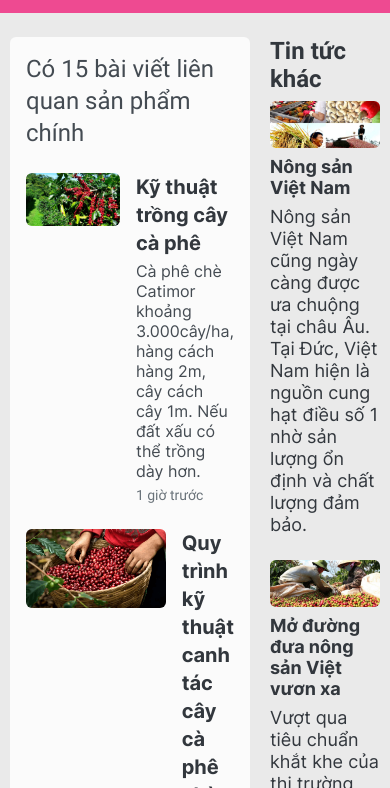
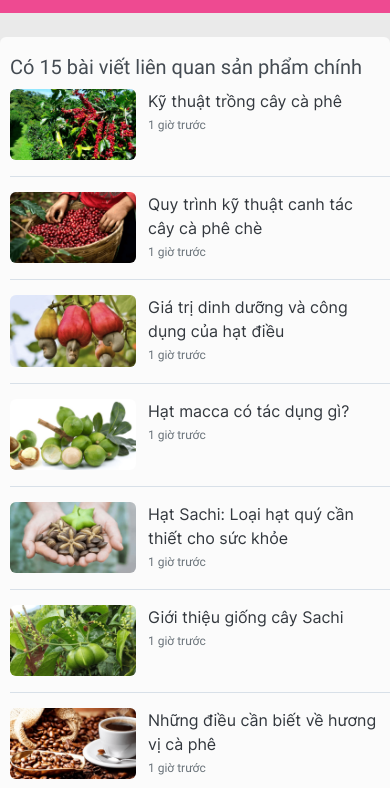
Before and after one commit to TuongVu95/gmt, a website: page news.html in a window 390 px wide. Shown: the part 109-897 px from the top of the page. Drawn offline with Linux system fonts and the light colour scheme; files whose address does not match are found by name.

Commit message:
news mobile

```diff
--- a/news.html
+++ b/news.html
@@ -32,7 +32,7 @@
                     <div class="nav">
                         <ul class="nav-list">
                             <li class="nav-item">
-                                <a href="http://" class="nav-link nav-active">TRANG CHỦ</a>
+                                <a href="http://" class="nav-link">TRANG CHỦ</a>
                             </li>
                             <li class="nav-item">
                                 <a href="http://" class="nav-link">GIỚI THIỆU</a>
@@ -41,7 +41,7 @@
                                 <a href="http://" class="nav-link">SẢN PHẨM</a>
                             </li>
                             <li class="nav-item">
-                                <a href="http://" class="nav-link">TIN TỨC</a>
+                                <a href="http://" class="nav-link nav-active">TIN TỨC</a>
                             </li>
                             <li class="nav-item">
                                 <a href="http://" class="nav-link ">LIÊN HỆ</a>
@@ -62,7 +62,7 @@
        <div class="section-page">
         <div class="container">
             <div class="row">
-                <div class="col rs-col col-8">
+                <div class="col rs-col col-8 col-md-12">
                     <div class="card rs-card">
                         <div class="card-title">Có 15 bài viết liên quan sản phẩm chính</div>
                         <div class="card-content">
@@ -86,6 +86,7 @@
                                         <div class="desc">Trồng tốt nhất từ tháng 6 đến 15/8 hàng năm. - Cách trồng: Đất trong hố trồng cà phê cần đảo trộn đều, dùng cuốc móc 1 lỗ nhỏ giữa hố.</div>
                                         <div class="time">1 giờ trước</div>
                                     </div>
+                                    <span class="line"></span>
                                 </li>
                                 <li class="list__item">
                                     <div class="list__item-img">
@@ -96,6 +97,7 @@
                                         <div class="desc">Hạt điều là hạt thuộc họ Anacardium occidentale có nguồn gốc từ Brazil được trồng nhiều ở các tỉnh phía Nam của Việt Nam</div>
                                         <div class="time">1 giờ trước</div>
                                     </div>
+                                    <span class="line"></span>
                                 </li>
                                 <li class="list__item">
                                     <div class="list__item-img">
@@ -106,6 +108,7 @@
                                         <div class="desc">Mắc ca hay mác ca là tên gọi từ cách phiên âm trong tiếng Việt của chi thực vật có danh pháp khoa học Macadamia</div>
                                         <div class="time">1 giờ trước</div>
                                     </div>
+                                    <span class="line"></span>
                                 </li>
                                 <li class="list__item">
                                     <div class="list__item-img">
@@ -116,6 +119,7 @@
                                         <div class="desc">Sachi được ví như “ông vua của các loại hạt”. Đây là loại hạt có kích thước lớn, giàu omega-3, omega-6, protein, vitamin và khoáng chất.</div>
                                         <div class="time">1 giờ trước</div>
                                     </div>
+                                    <span class="line"></span>
                                 </li>
                                 <li class="list__item">
                                     <div class="list__item-img">
@@ -127,6 +131,7 @@
                                             Cây giống Sachi tính từ thời điểm trồng 2 năm là đã  bắt đầu vào tuổi thu hoạch.</div>
                                         <div class="time">1 giờ trước</div>
                                     </div>
+                                    <span class="line"></span>
                                 </li>
                                 <li class="list__item">
                                     <div class="list__item-img">
@@ -137,6 +142,7 @@
                                         <div class="desc">Mỗi loại cà phê đều mang trong mình một hương vị và màu sắc khác nhau và chỉ những người sành cà phê mới có thể nhận biết được. </div>
                                         <div class="time">1 giờ trước</div>
                                     </div>
+                                    <span class="line"></span>
                                 </li>
                             </ul>
                         </div>
--- a/scss/pages/_news.scss
+++ b/scss/pages/_news.scss
@@ -10,6 +10,12 @@
             line-height: 32px;
             color: #444B52;
             margin-bottom: 24px;
+            @media (max-width: 992px) {
+                font-weight: 500;
+                font-size: 20px;
+                line-height: 28px;
+                margin-bottom: 8px;
+            }
         }
         .card-btn {
             text-align: center;
@@ -30,16 +36,23 @@
                 color: #939CA3;
             }
         }
+        @media(max-width: 992px) {
+            padding: 16px 10px;
+        }
     }
     .list {
         &__item {
             display: flex;
-            margin-bottom: 24px;
+            padding-bottom: 24px;
             &-img {
                 max-width: 276px;
                 margin-right: 16px;
                 img {
                     border-radius: 6px;
+                }
+                @media(max-width: 992px) {
+                    max-width: 126px;
+                    margin-right: 12px;
                 }
             }
             &-desc {
@@ -52,6 +65,11 @@
                     line-height: 28px;
                     color: #32373D;
                     margin-bottom: 4px;
+                    @media(max-width: 992px) {
+                        font-weight: 400;
+                        font-size: 16px;
+                        line-height: 24px;
+                    }
                 }
                 .desc {
                     font-family: 'Inter';
@@ -61,12 +79,25 @@
                     line-height: 20px;
                     color: #444B52;
                     margin-bottom: 4px;
+                    @media(max-width: 992px) {
+                        display: none;
+                    }
                 }
                 .time {
                     font-weight: 400;
                     font-size: 14px;
                     line-height: 20px;
                     color: #6A737A;
+                    @media(max-width: 992px) {
+                        font-size: 12px;
+                        line-height: 16px;
+                    }
+                }
+            }
+            @media(max-width: 992px) {
+                padding-bottom: 16px;
+                &:not(:first-child) {
+                    margin-top: 16px;
                 }
             }
         }
@@ -107,6 +138,23 @@
                 }
             }
         }
-
+        @media(max-width: 992px) {
+            display: none;
+        }
+    }
+    .line {
+        background: #D8E0E8;
+        height: 1px;
+        width: 100%;
+        margin-top: -16px;
+        display: none;
+        @media(max-width: 992px) {
+            display: block;
+        }
+    }
+    @media(max-width: 992px) {
+        .rs-col {
+            padding: 0;
+        }
     }
 }
```
Also changed, not shown: css/style.css.
